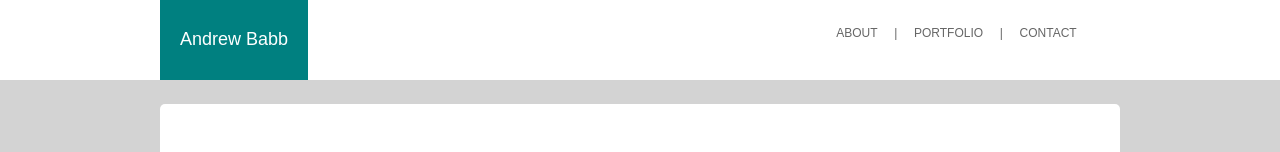
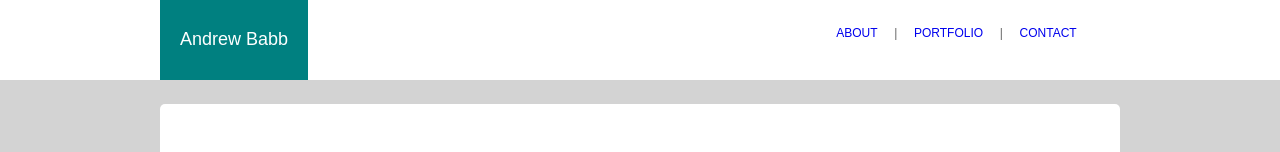
Before and after one commit to wmandrewbabb/basic-portfolio, a plain HTML site: page contact.html in a window 1280 px wide. Shown: the top 152 px of the page. Drawn offline with Linux system fonts and the light colour scheme.

Commit message:
fixed links

```diff
--- a/assets/css/style.css
+++ b/assets/css/style.css
@@ -127,3 +127,7 @@ input{
     width: auto;
     padding: 10px;
 }
+
+a{
+    text-decoration: none;
+}
--- a/contact.html
+++ b/contact.html
@@ -13,7 +13,7 @@
         <div id="topnav">
             <div id="name">Andrew Babb</div>
             <div id="navlinks">
-                ABOUT&nbsp&nbsp&nbsp&nbsp&nbsp|&nbsp&nbsp&nbsp&nbsp&nbspPORTFOLIO&nbsp&nbsp&nbsp&nbsp&nbsp|&nbsp&nbsp&nbsp&nbsp&nbspCONTACT&nbsp
+                <a href="index.html">ABOUT</a>&nbsp&nbsp&nbsp&nbsp&nbsp|&nbsp&nbsp&nbsp&nbsp&nbsp<a href="portfolio.html">PORTFOLIO</a>&nbsp&nbsp&nbsp&nbsp&nbsp|&nbsp&nbsp&nbsp&nbsp&nbsp<a href="contact.html">CONTACT</a>&nbsp
             </div>
         </div>
     </div>
```
Also changed, not shown: index.html (+1 -1 lines), portfolio.html (+1 -1 lines).
